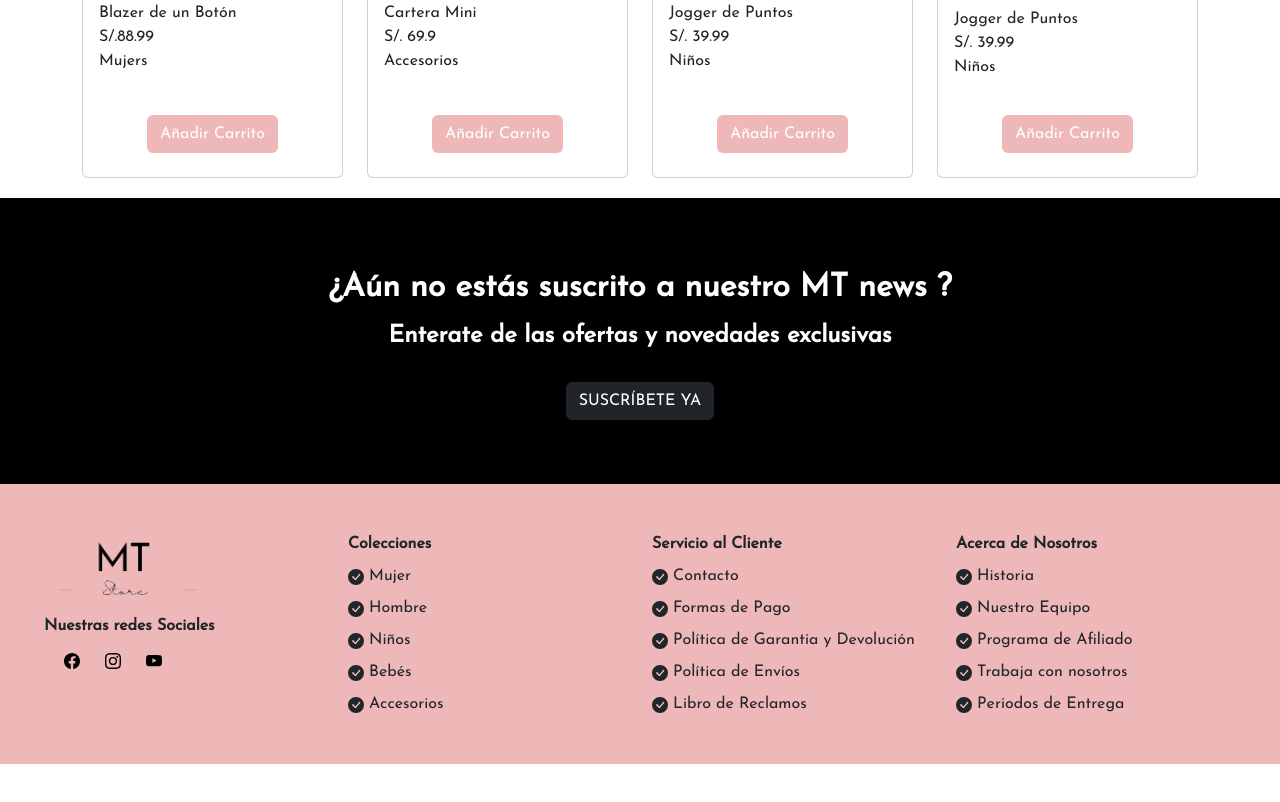
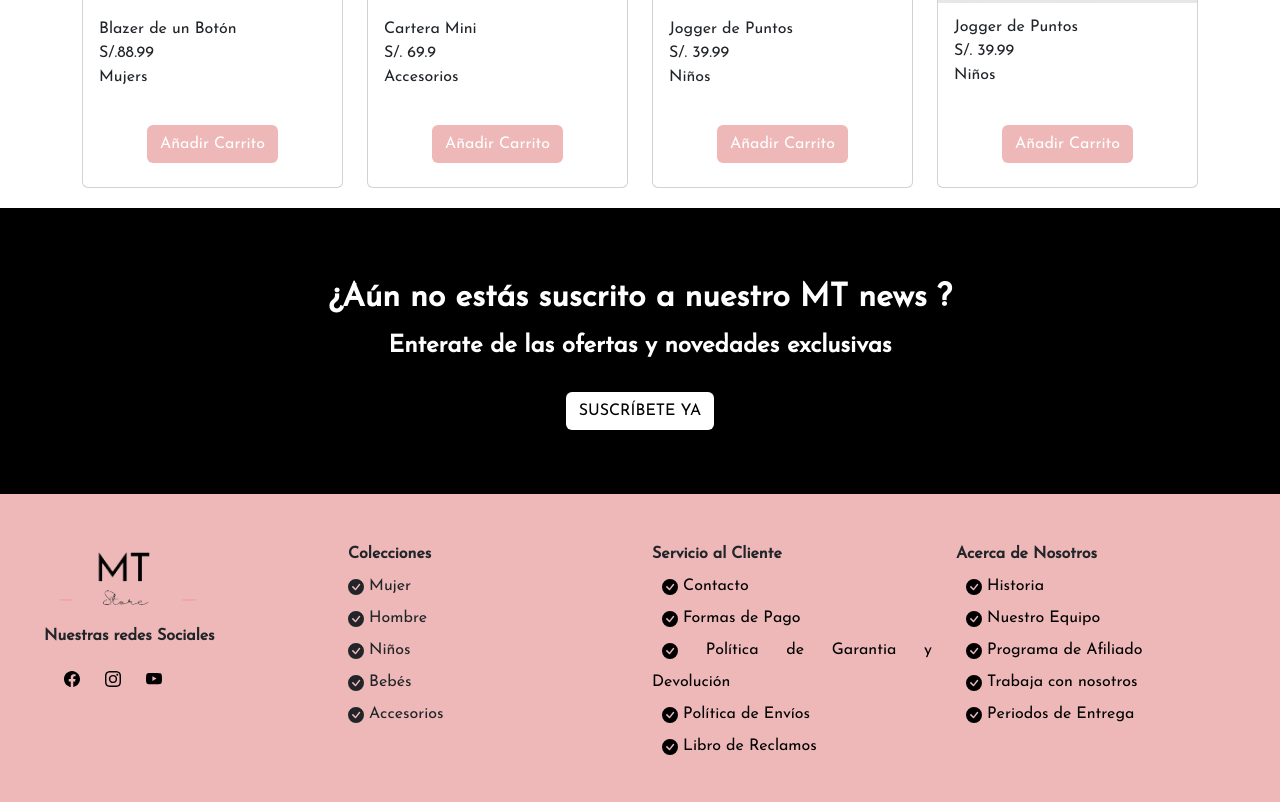
Before and after one commit to saral2829/Ecommerce--Bicentenario, a website: page index.html in a window 1280 px wide. Shown: the part 1116-1918 px from the top of the page. Before the commit the page ends 1880 px from the top, so only its background shows below. Drawn offline with nearby package versions, Linux system fonts and the light colour scheme.

Commit message:
agregando etiquetas a al footer

```diff
--- a/assets/css/style.css
+++ b/assets/css/style.css
@@ -169,6 +169,7 @@ figcaption{
 
 }
 
+/*CATEGORIA SUSCRIPCIÓN*/
 .cont--sus  h2 {
     font-size: 2.0rem;
     font-weight: bold;
@@ -185,9 +186,19 @@ figcaption{
     text-align: center;
 }
 
+.btn--text--sus{
+    color:black;
+}
+.btn--text--sus:hover{
+    box-shadow: var(--color) 3px 2px 3px 2px;
+}
+
+/* CATEGORIA PRODUCTO */
 .btn--text{
     color: white;
 }
+
+
 
 .btn--text:hover{
     box-shadow: var(--color) 3px 2px 3px 2px;
@@ -211,7 +222,7 @@ background-color:var(--color);
 
 }
 
-.text--footer , li{
+.text--footer , li , a {
     text-align:justify;
     line-height:2.0;
 }
--- a/index.html
+++ b/index.html
@@ -9,6 +9,8 @@
     <link rel="stylesheet" href="./assets/css/style.css">
     <link href="//maxcdn.bootstrapcdn.com/font-awesome/4.1.0/css/font-awesome.min.css" rel="stylesheet">
     <title>MT | STORE</title>
+    <link rel="icon" type="image/png" sizes="32x32" href="./assets/img/MT-SINFONDO.webp">
+
 </head>
 <body>
     <header>
@@ -302,7 +304,7 @@
                     <h2>¿Aún no estás suscrito a nuestro MT news ?</h2>
                     <h3>Enterate de las ofertas y novedades exclusivas</h3>
                     <div class="d-md-flex justify-content-md-center mt-4">
-                        <button class="btn btn-dark">SUSCRÍBETE YA</button>
+                        <button class="btn bg-white btn--text--sus">SUSCRÍBETE YA</button>
                     </div>
 
                 </div>
@@ -370,60 +372,91 @@
                 <h4 class="text--footer">Servicio al Cliente</h4>
                 <ul>
                   <li>
+                    <a href="#">
                       <svg xmlns="http://www.w3.org/2000/svg" width="16" height="16" fill="currentColor" class="bi bi-check-circle-fill" viewBox="0 0 16 16">
                         <path d="M16 8A8 8 0 1 1 0 8a8 8 0 0 1 16 0zm-3.97-3.03a.75.75 0 0 0-1.08.022L7.477 9.417 5.384 7.323a.75.75 0 0 0-1.06 1.06L6.97 11.03a.75.75 0 0 0 1.079-.02l3.992-4.99a.75.75 0 0 0-.01-1.05z"/>
                       </svg>
-                    Contacto</li>
+                      Contacto
+                    </a>
+                    </li>
                   <li>
+                    <a href="#">
                       <svg xmlns="http://www.w3.org/2000/svg" width="16" height="16" fill="currentColor" class="bi bi-check-circle-fill" viewBox="0 0 16 16">
                         <path d="M16 8A8 8 0 1 1 0 8a8 8 0 0 1 16 0zm-3.97-3.03a.75.75 0 0 0-1.08.022L7.477 9.417 5.384 7.323a.75.75 0 0 0-1.06 1.06L6.97 11.03a.75.75 0 0 0 1.079-.02l3.992-4.99a.75.75 0 0 0-.01-1.05z"/>
                       </svg>
-                    Formas de Pago</li>
+                      Formas de Pago
+                    </a>
+                    </li>
                   <li>
+                    <a href="#">
                       <svg xmlns="http://www.w3.org/2000/svg" width="16" height="16" fill="currentColor" class="bi bi-check-circle-fill" viewBox="0 0 16 16">
                         <path d="M16 8A8 8 0 1 1 0 8a8 8 0 0 1 16 0zm-3.97-3.03a.75.75 0 0 0-1.08.022L7.477 9.417 5.384 7.323a.75.75 0 0 0-1.06 1.06L6.97 11.03a.75.75 0 0 0 1.079-.02l3.992-4.99a.75.75 0 0 0-.01-1.05z"/>
                       </svg>
-                    Política de Garantia y Devolución</li>
+                      Política de Garantia y Devolución
+                    </a>
+                   </li>
                   <li>
+                    <a href="#">
                       <svg xmlns="http://www.w3.org/2000/svg" width="16" height="16" fill="currentColor" class="bi bi-check-circle-fill" viewBox="0 0 16 16">
                         <path d="M16 8A8 8 0 1 1 0 8a8 8 0 0 1 16 0zm-3.97-3.03a.75.75 0 0 0-1.08.022L7.477 9.417 5.384 7.323a.75.75 0 0 0-1.06 1.06L6.97 11.03a.75.75 0 0 0 1.079-.02l3.992-4.99a.75.75 0 0 0-.01-1.05z"/>
                       </svg>
-                    Política de Envíos</li>
+                      Política de Envíos
+                    </a>
+                    </li>
                   <li>
+                    <a href="#">
                       <svg xmlns="http://www.w3.org/2000/svg" width="16" height="16" fill="currentColor" class="bi bi-check-circle-fill" viewBox="0 0 16 16">
                         <path d="M16 8A8 8 0 1 1 0 8a8 8 0 0 1 16 0zm-3.97-3.03a.75.75 0 0 0-1.08.022L7.477 9.417 5.384 7.323a.75.75 0 0 0-1.06 1.06L6.97 11.03a.75.75 0 0 0 1.079-.02l3.992-4.99a.75.75 0 0 0-.01-1.05z"/>
                       </svg>
-                    Libro de Reclamos</li>
+                      Libro de Reclamos
+                    </a>
+                   </li>
                 </ul>
             </div>
             <div class="col-md-3">
                 <h4 class="text--footer">Acerca de Nosotros</h4>
                 <ul>
                   <li>
+                  <a href="#">
+
                       <svg xmlns="http://www.w3.org/2000/svg" width="16" height="16" fill="currentColor" class="bi bi-check-circle-fill" viewBox="0 0 16 16">
                         <path d="M16 8A8 8 0 1 1 0 8a8 8 0 0 1 16 0zm-3.97-3.03a.75.75 0 0 0-1.08.022L7.477 9.417 5.384 7.323a.75.75 0 0 0-1.06 1.06L6.97 11.03a.75.75 0 0 0 1.079-.02l3.992-4.99a.75.75 0 0 0-.01-1.05z"/>
                       </svg>
-                      Historia</li>
+                      Historia
+                  </a>
+                </li>
                     <li>
+                      <a href="#">
                         <svg xmlns="http://www.w3.org/2000/svg" width="16" height="16" fill="currentColor" class="bi bi-check-circle-fill" viewBox="0 0 16 16">
                           <path d="M16 8A8 8 0 1 1 0 8a8 8 0 0 1 16 0zm-3.97-3.03a.75.75 0 0 0-1.08.022L7.477 9.417 5.384 7.323a.75.75 0 0 0-1.06 1.06L6.97 11.03a.75.75 0 0 0 1.079-.02l3.992-4.99a.75.75 0 0 0-.01-1.05z"/>
                         </svg>
-                      Nuestro Equipo</li>
+                        Nuestro Equipo
+                      </a>
+                      </li>
                     <li>
+                      <a href="#">
                         <svg xmlns="http://www.w3.org/2000/svg" width="16" height="16" fill="currentColor" class="bi bi-check-circle-fill" viewBox="0 0 16 16">
                           <path d="M16 8A8 8 0 1 1 0 8a8 8 0 0 1 16 0zm-3.97-3.03a.75.75 0 0 0-1.08.022L7.477 9.417 5.384 7.323a.75.75 0 0 0-1.06 1.06L6.97 11.03a.75.75 0 0 0 1.079-.02l3.992-4.99a.75.75 0 0 0-.01-1.05z"/>
                         </svg>
-                      Programa de Afiliado</li>
+                        Programa de Afiliado
+                      </a>
+                      </li>
                     <li>
+                      <a href="">
                         <svg xmlns="http://www.w3.org/2000/svg" width="16" height="16" fill="currentColor" class="bi bi-check-circle-fill" viewBox="0 0 16 16">
                           <path d="M16 8A8 8 0 1 1 0 8a8 8 0 0 1 16 0zm-3.97-3.03a.75.75 0 0 0-1.08.022L7.477 9.417 5.384 7.323a.75.75 0 0 0-1.06 1.06L6.97 11.03a.75.75 0 0 0 1.079-.02l3.992-4.99a.75.75 0 0 0-.01-1.05z"/>
                         </svg>
-                      Trabaja con nosotros</li>
+                        Trabaja con nosotros
+                      </a>
+                      </li>
                     <li>
+                      <a href="#">
                         <svg xmlns="http://www.w3.org/2000/svg" width="16" height="16" fill="currentColor" class="bi bi-check-circle-fill" viewBox="0 0 16 16">
                           <path d="M16 8A8 8 0 1 1 0 8a8 8 0 0 1 16 0zm-3.97-3.03a.75.75 0 0 0-1.08.022L7.477 9.417 5.384 7.323a.75.75 0 0 0-1.06 1.06L6.97 11.03a.75.75 0 0 0 1.079-.02l3.992-4.99a.75.75 0 0 0-.01-1.05z"/>
                         </svg>
-                      Periodos de Entrega</li>
+                        Periodos de Entrega
+                      </a>
+                     </li>
                 </ul>
             </div>
 
```
Lines whose indentation alone changed are shown as unchanged.
